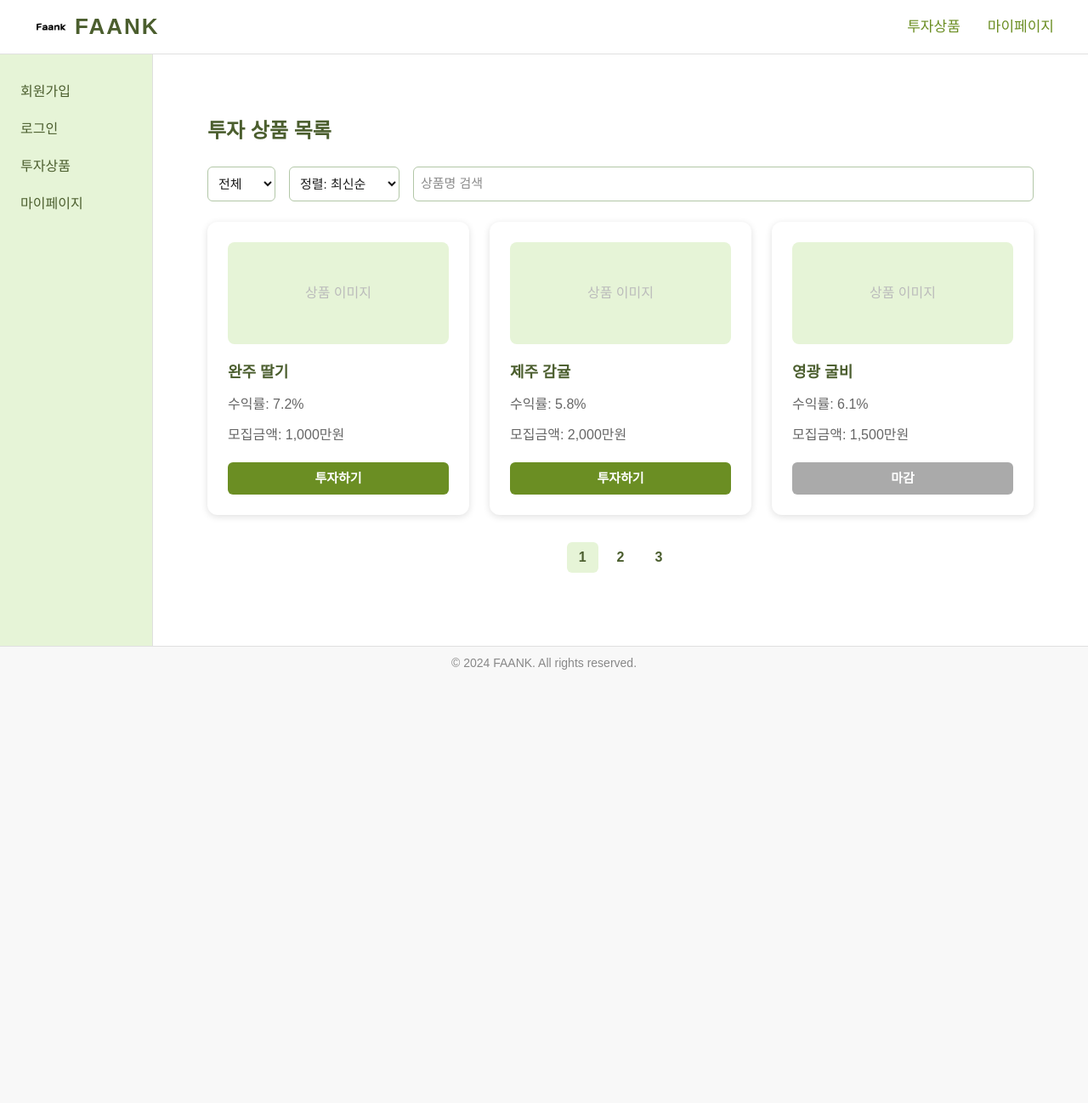
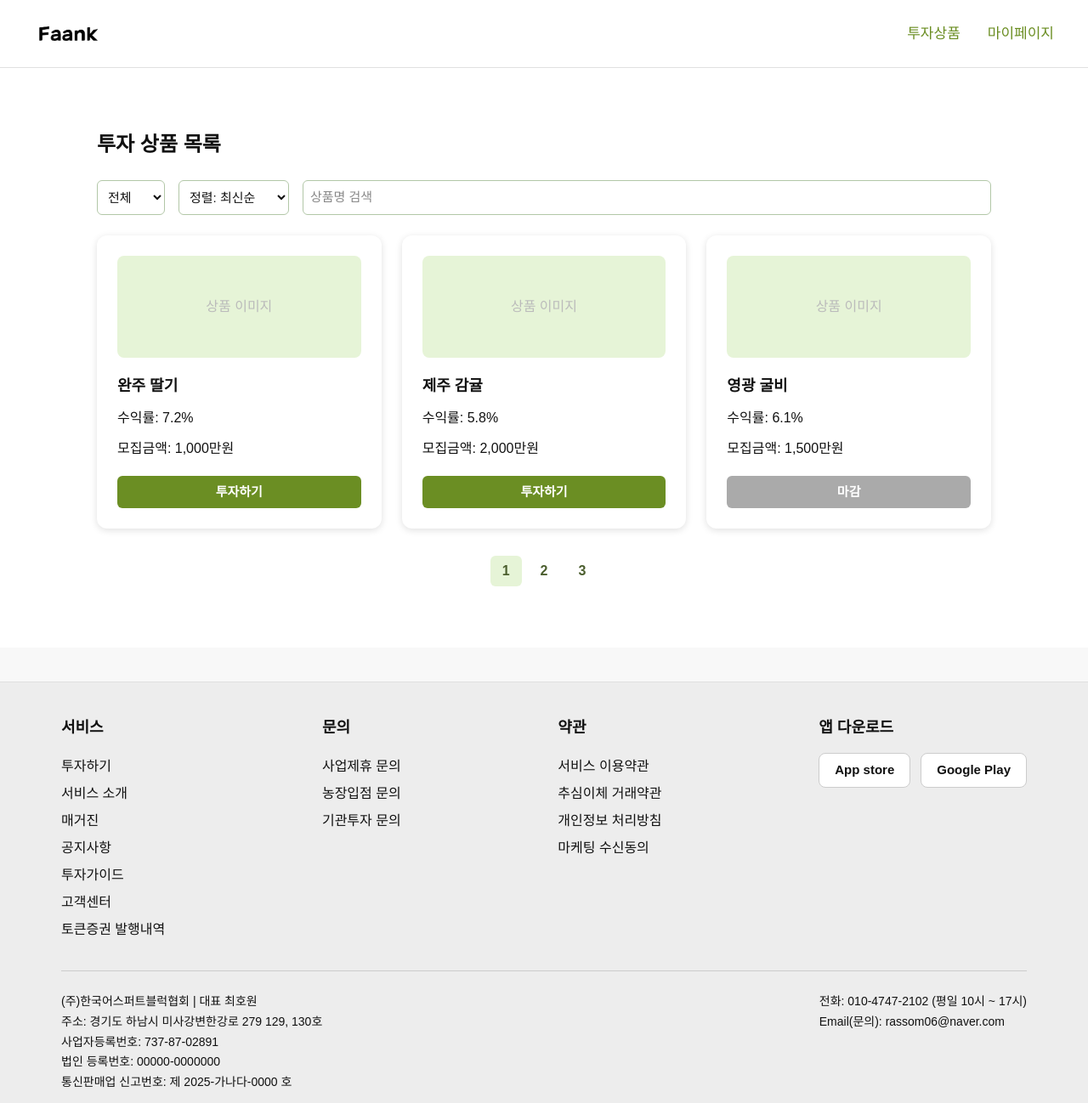
Before and after one commit to Faank-Web/KEBA-front, a Next.js app: page /products in a window 1280 px wide. Shown: the whole page at 85% size. Before the commit the page ends 800 px from the top, so only its background shows below. Built offline with nearby package versions, Linux system fonts and the light colour scheme.

Commit message:
텍스트 컬러를 피그마 스타일(진한 검정)로 전체 일괄 적용

```diff
--- /dev/null
+++ b/src/app/ClientLayout.tsx
@@ -0,0 +1,108 @@
+"use client";
+import React from "react";
+import Link from "next/link";
+import Image from "next/image";
+import { usePathname } from "next/navigation";
+
+export default function ClientLayout({ children }: { children: React.ReactNode }) {
+  const pathname = usePathname();
+  const isMypage = pathname.startsWith("/mypage");
+
+  return (
+    <>
+      {/* 상단 네비게이션 */}
+      <header style={{ height: 80, background: "#fff", borderBottom: "1px solid #e0e0e0", display: "flex", alignItems: "center", padding: "0 40px", fontWeight: 700, fontSize: 20, color: "#6b8e23", justifyContent: "space-between" }}>
+        <div style={{ display: "flex", alignItems: "center", gap: 16 }}>
+          <Link href="/" style={{ display: "flex", alignItems: "center", textDecoration: "none" }}>
+            <Image src="/logo.png" alt="FAANK 로고" width={80} height={80} priority />
+          </Link>
+        </div>
+        <nav style={{ display: "flex", gap: 32, fontWeight: 500, fontSize: 17 }}>
+          <Link href="/products">투자상품</Link>
+          <Link href="/mypage">마이페이지</Link>
+        </nav>
+      </header>
+      {/* 전체 레이아웃 */}
+      <div style={{ display: "flex", minHeight: "calc(100vh - 120px)" }}>
+        {/* 마이페이지에서만 사이드바 노출 */}
+        {isMypage && (
+          <aside style={{ width: 180, background: "#e6f4d7", padding: "32px 0 0 0", borderRight: "1px solid #e0e0e0" }}>
+            <nav style={{ display: "flex", flexDirection: "column", gap: 20, fontSize: 16, fontWeight: 500, color: "#4b5e2e", paddingLeft: 24 }}>
+              <Link href="/signup">회원가입</Link>
+              <Link href="/login">로그인</Link>
+              <Link href="/products">투자상품</Link>
+              <Link href="/mypage">마이페이지</Link>
+            </nav>
+          </aside>
+        )}
+        {/* 메인 콘텐츠 */}
+        <main style={{ flex: 1, background: "#fff", padding: 40, minHeight: "calc(100vh - 120px)", boxSizing: "border-box" }}>
+          {children}
+        </main>
+      </div>
+      {/* 피그마 스타일 푸터 */}
+      <footer style={{ background: "#ededed", borderTop: "1px solid #e0e0e0", padding: "40px 0 0 0", marginTop: 40, color: "#111" }}>
+        <div style={{ maxWidth: 1200, margin: "0 auto", padding: "0 32px" }}>
+          <div style={{ display: "flex", justifyContent: "space-between", gap: 32, flexWrap: "wrap", color: "#111" }}>
+            {/* 서비스 */}
+            <div>
+              <div style={{ fontWeight: 700, fontSize: 18, marginBottom: 16, color: "#111" }}>서비스</div>
+              <div style={{ color: "#111", lineHeight: 2 }}>
+                <div>투자하기</div>
+                <div>서비스 소개</div>
+                <div>매거진</div>
+                <div>공지사항</div>
+                <div>투자가이드</div>
+                <div>고객센터</div>
+                <div>토큰증권 발행내역</div>
+              </div>
+            </div>
+            {/* 문의 */}
+            <div>
+              <div style={{ fontWeight: 700, fontSize: 18, marginBottom: 16, color: "#111" }}>문의</div>
+              <div style={{ color: "#111", lineHeight: 2 }}>
+                <div>사업제휴 문의</div>
+                <div>농장입점 문의</div>
+                <div>기관투자 문의</div>
+              </div>
+            </div>
+            {/* 약관 */}
+            <div>
+              <div style={{ fontWeight: 700, fontSize: 18, marginBottom: 16, color: "#111" }}>약관</div>
+              <div style={{ color: "#111", lineHeight: 2 }}>
+                <div>서비스 이용약관</div>
+                <div>추심이체 거래약관</div>
+                <div>개인정보 처리방침</div>
+                <div>마케팅 수신동의</div>
+              </div>
+            </div>
+            {/* 앱 다운로드 */}
+            <div>
+              <div style={{ fontWeight: 700, fontSize: 18, marginBottom: 16, color: "#111" }}>앱 다운로드</div>
+              <div style={{ display: "flex", gap: 12, marginTop: 8 }}>
+                <button style={{ background: "#fff", border: "1px solid #ccc", borderRadius: 8, padding: "8px 18px", fontWeight: 600, fontSize: 15, cursor: "pointer", color: "#111" }}>App store</button>
+                <button style={{ background: "#fff", border: "1px solid #ccc", borderRadius: 8, padding: "8px 18px", fontWeight: 600, fontSize: 15, cursor: "pointer", color: "#111" }}>Google Play</button>
+              </div>
+            </div>
+          </div>
+          {/* 하단 회사 정보 */}
+          <div style={{ borderTop: "1px solid #ccc", marginTop: 32, padding: "24px 0 12px 0", color: "#111", fontSize: 14, lineHeight: 1.7 }}>
+            <div style={{ display: "flex", flexWrap: "wrap", gap: 32, justifyContent: "space-between" }}>
+              <div>
+                (주)한국어스퍼트블럭협회 | 대표 최호원<br />
+                주소: 경기도 하남시 미사강변한강로 279 129, 130호<br />
+                사업자등록번호: 737-87-02891<br />
+                법인 등록번호: 00000-0000000<br />
+                통신판매업 신고번호: 제 2025-가나다-0000 호
+              </div>
+              <div>
+                전화: 010-4747-2102 (평일 10시 ~ 17시)<br />
+                Email(문의): rassom06@naver.com
+              </div>
+            </div>
+          </div>
+        </div>
+      </footer>
+    </>
+  );
+}
--- a/src/app/layout.tsx
+++ b/src/app/layout.tsx
@@ -1,8 +1,7 @@
 import type { Metadata } from "next";
 import { Geist, Geist_Mono } from "next/font/google";
 import "./globals.css";
-import Link from "next/link";
-import Image from "next/image";
+import ClientLayout from "./ClientLayout";
 
 const geistSans = Geist({
   variable: "--font-geist-sans",
@@ -19,47 +18,11 @@ export const metadata: Metadata = {
   description: "농수산물·특산물 STO 투자 플랫폼",
 };
 
-export default function RootLayout({
-  children,
-}: Readonly<{
-  children: React.ReactNode;
-}>) {
+export default function RootLayout({ children }: { children: React.ReactNode }) {
   return (
     <html lang="ko">
       <body className={`${geistSans.variable} ${geistMono.variable} antialiased`} style={{ margin: 0, background: "#f8f8f8" }}>
-        {/* 상단 네비게이션 */}
-        <header style={{ height: 64, background: "#fff", borderBottom: "1px solid #e0e0e0", display: "flex", alignItems: "center", padding: "0 40px", fontWeight: 700, fontSize: 20, color: "#6b8e23", justifyContent: "space-between" }}>
-          <div style={{ display: "flex", alignItems: "center", gap: 16 }}>
-            <Link href="/" style={{ display: "flex", alignItems: "center", textDecoration: "none" }}>
-              <Image src="/logo.png" alt="FAANK 로고" width={40} height={40} style={{ marginRight: 8 }} />
-              <span style={{ color: "#4b5e2e", fontWeight: 900, fontSize: 26, letterSpacing: 2 }}>FAANK</span>
-            </Link>
-          </div>
-          <nav style={{ display: "flex", gap: 32, fontWeight: 500, fontSize: 17 }}>
-            <Link href="/products">투자상품</Link>
-            <Link href="/mypage">마이페이지</Link>
-          </nav>
-        </header>
-        {/* 전체 레이아웃 */}
-        <div style={{ display: "flex", minHeight: "calc(100vh - 104px)" }}>
-          {/* 좌측 메뉴 */}
-          <aside style={{ width: 180, background: "#e6f4d7", padding: "32px 0 0 0", borderRight: "1px solid #e0e0e0" }}>
-            <nav style={{ display: "flex", flexDirection: "column", gap: 20, fontSize: 16, fontWeight: 500, color: "#4b5e2e", paddingLeft: 24 }}>
-              <Link href="/signup">회원가입</Link>
-              <Link href="/login">로그인</Link>
-              <Link href="/products">투자상품</Link>
-              <Link href="/mypage">마이페이지</Link>
-            </nav>
-          </aside>
-          {/* 메인 콘텐츠 */}
-          <main style={{ flex: 1, background: "#fff", padding: 40, minHeight: "calc(100vh - 104px)", boxSizing: "border-box" }}>
-            {children}
-          </main>
-        </div>
-        {/* 푸터 */}
-        <footer style={{ height: 40, background: "#f8f8f8", borderTop: "1px solid #e0e0e0", display: "flex", alignItems: "center", justifyContent: "center", fontSize: 14, color: "#888" }}>
-          © 2024 FAANK. All rights reserved.
-        </footer>
+        <ClientLayout>{children}</ClientLayout>
       </body>
     </html>
   );
--- a/src/app/mypage/page.tsx
+++ b/src/app/mypage/page.tsx
@@ -2,43 +2,43 @@ import React from "react";
 
 export default function MyPage() {
   return (
-    <div style={{ maxWidth: 900, margin: "0 auto", padding: "0 24px" }}>
-      <h2 style={{ fontSize: 24, fontWeight: 700, color: "#4b5e2e", margin: "32px 0 24px 0" }}>마이페이지</h2>
+    <div style={{ maxWidth: 900, margin: "0 auto", padding: "0 24px", color: "#111" }}>
+      <h2 style={{ fontSize: 24, fontWeight: 700, color: "#111", margin: "32px 0 24px 0" }}>마이페이지</h2>
       {/* 프로필 카드 */}
-      <section style={{ background: "#e6f4d7", borderRadius: 12, padding: 24, marginBottom: 24, display: "flex", alignItems: "center", gap: 24 }}>
+      <section style={{ background: "#e6f4d7", borderRadius: 12, padding: 24, marginBottom: 24, display: "flex", alignItems: "center", gap: 24, color: "#111" }}>
         <div style={{ width: 64, height: 64, borderRadius: "50%", background: "#fff", display: "flex", alignItems: "center", justifyContent: "center", fontSize: 32, color: "#6b8e23", fontWeight: 700 }}>
           홍길동
         </div>
         <div>
-          <div style={{ fontWeight: 700, fontSize: 18, color: "#4b5e2e" }}>홍길동</div>
-          <div style={{ color: "#666", fontSize: 15 }}>010-1234-5678</div>
+          <div style={{ fontWeight: 700, fontSize: 18, color: "#111" }}>홍길동</div>
+          <div style={{ color: "#111", fontSize: 15 }}>010-1234-5678</div>
         </div>
       </section>
       {/* 투자 대시보드 */}
-      <section style={{ background: "#fff", borderRadius: 12, boxShadow: "0 2px 8px #e0e0e0", padding: 24, marginBottom: 24, display: "flex", gap: 32 }}>
+      <section style={{ background: "#fff", borderRadius: 12, boxShadow: "0 2px 8px #e0e0e0", padding: 24, marginBottom: 24, display: "flex", gap: 32, color: "#111" }}>
         <div style={{ flex: 1, textAlign: "center" }}>
-          <div style={{ fontWeight: 700, fontSize: 20, color: "#4b5e2e" }}>총 투자금</div>
+          <div style={{ fontWeight: 700, fontSize: 20, color: "#111" }}>총 투자금</div>
           <div style={{ fontSize: 24, fontWeight: 700, margin: "12px 0" }}>3,000만원</div>
         </div>
         <div style={{ flex: 1, textAlign: "center" }}>
-          <div style={{ fontWeight: 700, fontSize: 20, color: "#4b5e2e" }}>수익률</div>
+          <div style={{ fontWeight: 700, fontSize: 20, color: "#111" }}>수익률</div>
           <div style={{ fontSize: 24, fontWeight: 700, margin: "12px 0" }}>6.3%</div>
         </div>
         <div style={{ flex: 1, textAlign: "center" }}>
-          <div style={{ fontWeight: 700, fontSize: 20, color: "#4b5e2e" }}>투자 상품 수</div>
+          <div style={{ fontWeight: 700, fontSize: 20, color: "#111" }}>투자 상품 수</div>
           <div style={{ fontSize: 24, fontWeight: 700, margin: "12px 0" }}>3개</div>
         </div>
       </section>
       {/* 투자 내역 리스트 */}
-      <section style={{ background: "#fff", borderRadius: 12, boxShadow: "0 2px 8px #e0e0e0", padding: 24 }}>
-        <h3 style={{ fontSize: 18, fontWeight: 700, color: "#4b5e2e", marginBottom: 16 }}>투자 내역</h3>
-        <table style={{ width: "100%", borderCollapse: "collapse", fontSize: 15 }}>
+      <section style={{ background: "#fff", borderRadius: 12, boxShadow: "0 2px 8px #e0e0e0", padding: 24, color: "#111" }}>
+        <h3 style={{ fontSize: 18, fontWeight: 700, color: "#111", marginBottom: 16 }}>투자 내역</h3>
+        <table style={{ width: "100%", borderCollapse: "collapse", fontSize: 15, color: "#111" }}>
           <thead>
             <tr style={{ background: "#e6f4d7" }}>
-              <th style={{ padding: 10, border: "1px solid #e0e0e0" }}>상품명</th>
-              <th style={{ padding: 10, border: "1px solid #e0e0e0" }}>투자금액</th>
-              <th style={{ padding: 10, border: "1px solid #e0e0e0" }}>수익률</th>
-              <th style={{ padding: 10, border: "1px solid #e0e0e0" }}>상태</th>
+              <th style={{ padding: 10, border: "1px solid #e0e0e0", color: "#111" }}>상품명</th>
+              <th style={{ padding: 10, border: "1px solid #e0e0e0", color: "#111" }}>투자금액</th>
+              <th style={{ padding: 10, border: "1px solid #e0e0e0", color: "#111" }}>수익률</th>
+              <th style={{ padding: 10, border: "1px solid #e0e0e0", color: "#111" }}>상태</th>
             </tr>
           </thead>
           <tbody>
@@ -46,13 +46,13 @@ export default function MyPage() {
               <td style={{ padding: 10, border: "1px solid #e0e0e0" }}>완주 딸기</td>
               <td style={{ padding: 10, border: "1px solid #e0e0e0" }}>1,000만원</td>
               <td style={{ padding: 10, border: "1px solid #e0e0e0" }}>7.2%</td>
-              <td style={{ padding: 10, border: "1px solid #e0e0e0" }}><span style={{ color: "#4b5e2e", fontWeight: 700 }}>진행중</span></td>
+              <td style={{ padding: 10, border: "1px solid #e0e0e0", color: "#4b5e2e", fontWeight: 700 }}>진행중</td>
             </tr>
             <tr>
               <td style={{ padding: 10, border: "1px solid #e0e0e0" }}>제주 감귤</td>
               <td style={{ padding: 10, border: "1px solid #e0e0e0" }}>2,000만원</td>
               <td style={{ padding: 10, border: "1px solid #e0e0e0" }}>5.8%</td>
-              <td style={{ padding: 10, border: "1px solid #e0e0e0" }}><span style={{ color: "#aaa" }}>마감</span></td>
+              <td style={{ padding: 10, border: "1px solid #e0e0e0", color: "#aaa" }}>마감</td>
             </tr>
           </tbody>
         </table>
--- a/src/app/products/page.tsx
+++ b/src/app/products/page.tsx
@@ -2,50 +2,50 @@ import React from "react";
 
 export default function ProductsPage() {
   return (
-    <div style={{ maxWidth: 1100, margin: "0 auto", padding: "0 24px" }}>
-      <h2 style={{ fontSize: 24, fontWeight: 700, color: "#4b5e2e", margin: "32px 0 24px 0" }}>투자 상품 목록</h2>
+    <div style={{ maxWidth: 1100, margin: "0 auto", padding: "0 24px", color: "#111" }}>
+      <h2 style={{ fontSize: 24, fontWeight: 700, color: "#111", margin: "32px 0 24px 0" }}>투자 상품 목록</h2>
       {/* 필터 영역 */}
       <section style={{ display: "flex", gap: 16, marginBottom: 24 }}>
-        <select style={{ padding: 8, borderRadius: 6, border: "1px solid #b2c7a7", fontSize: 15 }}>
+        <select style={{ padding: 8, borderRadius: 6, border: "1px solid #b2c7a7", fontSize: 15, color: "#111" }}>
           <option>전체</option>
           <option>과일</option>
           <option>수산물</option>
         </select>
-        <select style={{ padding: 8, borderRadius: 6, border: "1px solid #b2c7a7", fontSize: 15 }}>
+        <select style={{ padding: 8, borderRadius: 6, border: "1px solid #b2c7a7", fontSize: 15, color: "#111" }}>
           <option>정렬: 최신순</option>
           <option>정렬: 수익률순</option>
         </select>
-        <input type="text" placeholder="상품명 검색" style={{ flex: 1, padding: 8, borderRadius: 6, border: "1px solid #b2c7a7", fontSize: 15 }} />
+        <input type="text" placeholder="상품명 검색" style={{ flex: 1, padding: 8, borderRadius: 6, border: "1px solid #b2c7a7", fontSize: 15, color: "#111" }} />
       </section>
       {/* 상품 카드 리스트 */}
-      <section style={{ display: "grid", gridTemplateColumns: "repeat(3, 1fr)", gap: 24 }}>
+      <section style={{ display: "grid", gridTemplateColumns: "repeat(3, 1fr)", gap: 24, color: "#111" }}>
         {/* 샘플 카드 */}
-        <div style={{ background: "#fff", borderRadius: 12, boxShadow: "0 2px 8px #e0e0e0", padding: 24, display: "flex", flexDirection: "column", gap: 12 }}>
+        <div style={{ background: "#fff", borderRadius: 12, boxShadow: "0 2px 8px #e0e0e0", padding: 24, display: "flex", flexDirection: "column", gap: 12, color: "#111" }}>
           <div style={{ height: 120, background: "#e6f4d7", borderRadius: 8, marginBottom: 8, display: "flex", alignItems: "center", justifyContent: "center", color: "#bbb" }}>
             상품 이미지
           </div>
-          <div style={{ fontWeight: 700, fontSize: 18, color: "#4b5e2e" }}>완주 딸기</div>
-          <div style={{ color: "#666" }}>수익률: 7.2%</div>
-          <div style={{ color: "#666" }}>모집금액: 1,000만원</div>
+          <div style={{ fontWeight: 700, fontSize: 18, color: "#111" }}>완주 딸기</div>
+          <div style={{ color: "#111" }}>수익률: 7.2%</div>
+          <div style={{ color: "#111" }}>모집금액: 1,000만원</div>
           <button style={{ background: "#6b8e23", color: "#fff", border: "none", borderRadius: 6, padding: "8px 0", fontWeight: 600, fontSize: 15, marginTop: 8 }}>투자하기</button>
         </div>
         {/* 추가 카드 샘플 */}
-        <div style={{ background: "#fff", borderRadius: 12, boxShadow: "0 2px 8px #e0e0e0", padding: 24, display: "flex", flexDirection: "column", gap: 12 }}>
+        <div style={{ background: "#fff", borderRadius: 12, boxShadow: "0 2px 8px #e0e0e0", padding: 24, display: "flex", flexDirection: "column", gap: 12, color: "#111" }}>
           <div style={{ height: 120, background: "#e6f4d7", borderRadius: 8, marginBottom: 8, display: "flex", alignItems: "center", justifyContent: "center", color: "#bbb" }}>
             상품 이미지
           </div>
-          <div style={{ fontWeight: 700, fontSize: 18, color: "#4b5e2e" }}>제주 감귤</div>
-          <div style={{ color: "#666" }}>수익률: 5.8%</div>
-          <div style={{ color: "#666" }}>모집금액: 2,000만원</div>
+          <div style={{ fontWeight: 700, fontSize: 18, color: "#111" }}>제주 감귤</div>
+          <div style={{ color: "#111" }}>수익률: 5.8%</div>
+          <div style={{ color: "#111" }}>모집금액: 2,000만원</div>
           <button style={{ background: "#6b8e23", color: "#fff", border: "none", borderRadius: 6, padding: "8px 0", fontWeight: 600, fontSize: 15, marginTop: 8 }}>투자하기</button>
         </div>
-        <div style={{ background: "#fff", borderRadius: 12, boxShadow: "0 2px 8px #e0e0e0", padding: 24, display: "flex", flexDirection: "column", gap: 12 }}>
+        <div style={{ background: "#fff", borderRadius: 12, boxShadow: "0 2px 8px #e0e0e0", padding: 24, display: "flex", flexDirection: "column", gap: 12, color: "#111" }}>
           <div style={{ height: 120, background: "#e6f4d7", borderRadius: 8, marginBottom: 8, display: "flex", alignItems: "center", justifyContent: "center", color: "#bbb" }}>
             상품 이미지
           </div>
-          <div style={{ fontWeight: 700, fontSize: 18, color: "#4b5e2e" }}>영광 굴비</div>
-          <div style={{ color: "#666" }}>수익률: 6.1%</div>
-          <div style={{ color: "#666" }}>모집금액: 1,500만원</div>
+          <div style={{ fontWeight: 700, fontSize: 18, color: "#111" }}>영광 굴비</div>
+          <div style={{ color: "#111" }}>수익률: 6.1%</div>
+          <div style={{ color: "#111" }}>모집금액: 1,500만원</div>
           <button style={{ background: "#aaa", color: "#fff", border: "none", borderRadius: 6, padding: "8px 0", fontWeight: 600, fontSize: 15, marginTop: 8 }} disabled>마감</button>
         </div>
       </section>
--- a/src/app/signup/page.tsx
+++ b/src/app/signup/page.tsx
@@ -2,27 +2,27 @@ import React from "react";
 
 export default function SignupPage() {
   return (
-    <div style={{ maxWidth: 400, margin: "60px auto", background: "#fff", borderRadius: 12, boxShadow: "0 2px 8px #e0e0e0", padding: 40 }}>
-      <h2 style={{ fontSize: 22, fontWeight: 700, color: "#4b5e2e", marginBottom: 24, textAlign: "center", letterSpacing: 1 }}>회원가입</h2>
+    <div style={{ maxWidth: 400, margin: "60px auto", background: "#fff", borderRadius: 12, boxShadow: "0 2px 8px #e0e0e0", padding: 40, color: "#111" }}>
+      <h2 style={{ fontSize: 22, fontWeight: 700, color: "#111", marginBottom: 24, textAlign: "center", letterSpacing: 1 }}>회원가입</h2>
       <form style={{ display: "flex", flexDirection: "column", gap: 20 }}>
         <div>
-          <label style={{ fontWeight: 500, color: "#333" }}>휴대폰 번호</label>
+          <label style={{ fontWeight: 500, color: "#111" }}>휴대폰 번호</label>
           <div style={{ display: "flex", gap: 8, marginTop: 4 }}>
-            <input type="tel" placeholder="010-1234-5678" style={{ flex: 1, padding: 10, borderRadius: 6, border: "1px solid #b2c7a7", fontSize: 16 }} />
+            <input type="tel" placeholder="010-1234-5678" style={{ flex: 1, padding: 10, borderRadius: 6, border: "1px solid #b2c7a7", fontSize: 16, color: "#111" }} />
             <button type="button" style={{ background: "#6b8e23", color: "#fff", border: "none", borderRadius: 6, padding: "0 16px", fontWeight: 600, fontSize: 15, height: 40 }}>PASS 인증</button>
           </div>
         </div>
         <div>
-          <label style={{ fontWeight: 500, color: "#333" }}>실명</label>
-          <input type="text" placeholder="이름 입력" style={{ width: "100%", padding: 10, borderRadius: 6, border: "1px solid #b2c7a7", fontSize: 16, marginTop: 4 }} />
+          <label style={{ fontWeight: 500, color: "#111" }}>실명</label>
+          <input type="text" placeholder="이름 입력" style={{ width: "100%", padding: 10, borderRadius: 6, border: "1px solid #b2c7a7", fontSize: 16, marginTop: 4, color: "#111" }} />
         </div>
         <div>
-          <label style={{ fontWeight: 500, color: "#333" }}>비밀번호</label>
-          <input type="password" placeholder="비밀번호 입력" style={{ width: "100%", padding: 10, borderRadius: 6, border: "1px solid #b2c7a7", fontSize: 16, marginTop: 4 }} />
+          <label style={{ fontWeight: 500, color: "#111" }}>비밀번호</label>
+          <input type="password" placeholder="비밀번호 입력" style={{ width: "100%", padding: 10, borderRadius: 6, border: "1px solid #b2c7a7", fontSize: 16, marginTop: 4, color: "#111" }} />
         </div>
         <div style={{ display: "flex", alignItems: "center", gap: 8 }}>
           <input type="checkbox" id="terms" style={{ width: 18, height: 18 }} />
-          <label htmlFor="terms" style={{ color: "#333", fontSize: 15 }}>
+          <label htmlFor="terms" style={{ color: "#111", fontSize: 15 }}>
             이용약관 및 개인정보처리방침 동의
           </label>
         </div>
```
Also changed, not shown: src/app/invest/pay/page.tsx (+7 -7 lines), src/app/login/page.tsx (+7 -7 lines), src/app/page.tsx (+16 -16 lines), src/app/products/[id]/page.tsx (+10 -10 lines).
